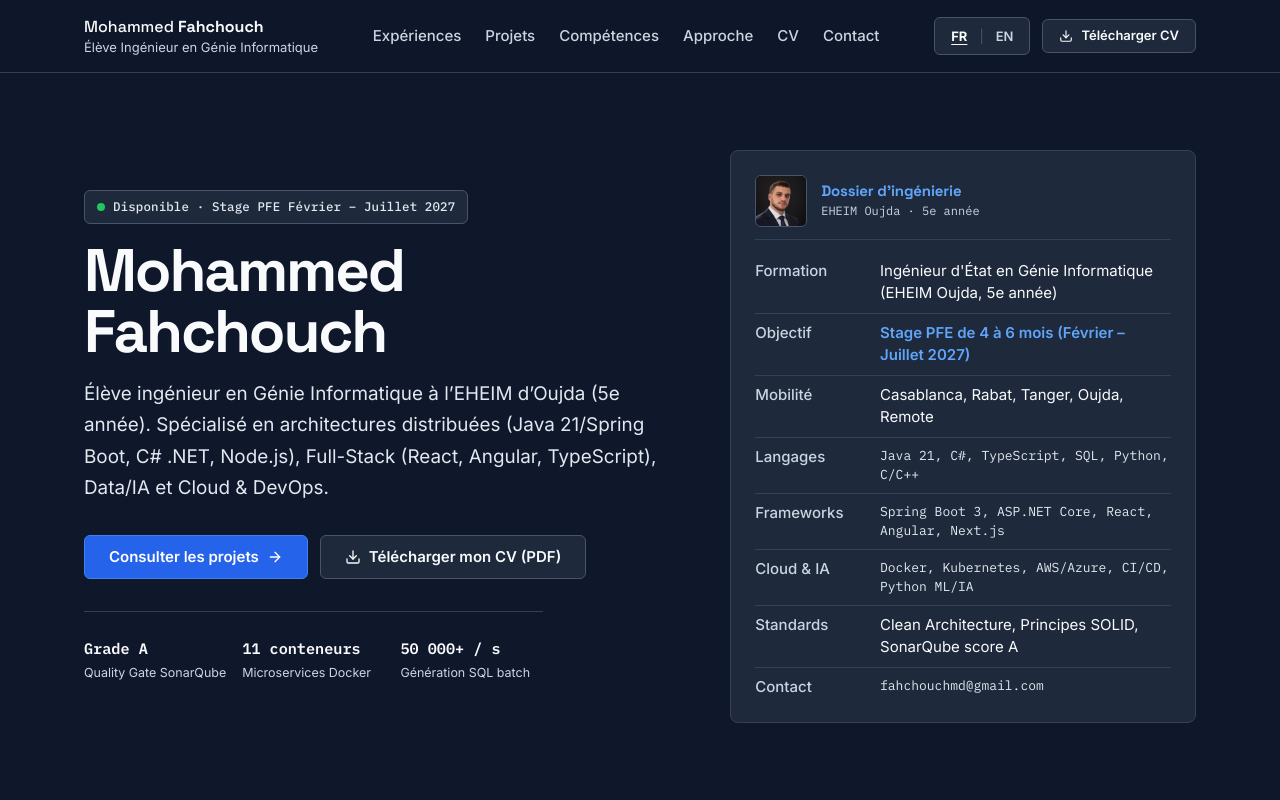
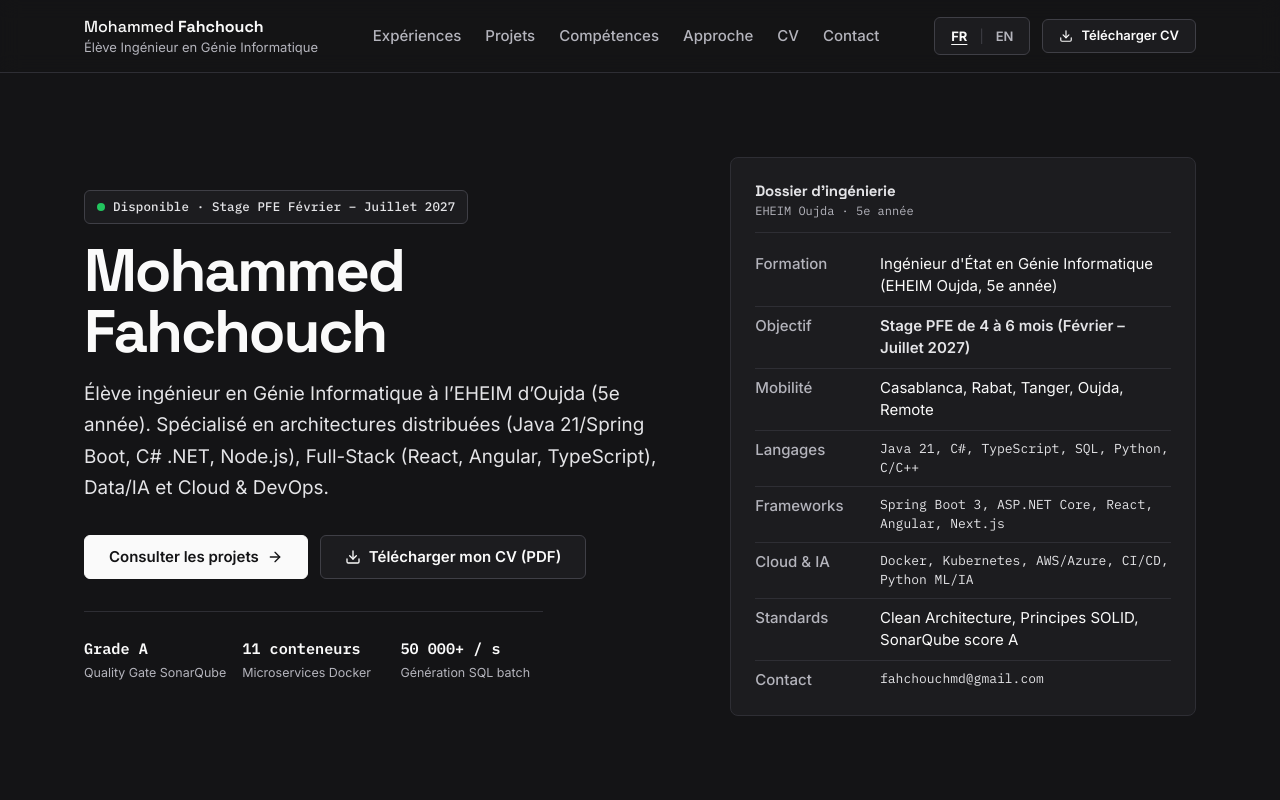
Before and after one commit to fahchouchsm/Portfolio, a React (Vite) app: page / in a window 1280 px wide. Shown: the top 800 px of the page. Built offline with nearby package versions, Linux system fonts and the light colour scheme.

Commit message:
style(hero): remove hero avatar and switch to neutral dark graphite (#141416/#1c1c1f) without blue tint

```diff
--- a/index.html
+++ b/index.html
@@ -4,7 +4,7 @@
     <meta charset="UTF-8" />
     <meta name="viewport" content="width=device-width, initial-scale=1.0" />
     <link rel="icon" href="/favicon.svg" type="image/svg+xml" />
-    <meta name="theme-color" content="#0f172a" />
+    <meta name="theme-color" content="#141416" />
     <link rel="icon" href="/favicon.ico" sizes="48x48" />
     <link rel="apple-touch-icon" href="/apple-touch-icon.png" />
     <meta
--- a/src/Portfolio.tsx
+++ b/src/Portfolio.tsx
@@ -425,13 +425,6 @@ export default function Portfolio() {
             <div className="hero-card-col">
               <div className="profile-spec-card">
                 <div className="spec-card-header">
-                  <img
-                    src="/pfp.png"
-                    alt="Mohammed Fahchouch"
-                    className="spec-avatar"
-                    width={52}
-                    height={52}
-                  />
                   <div>
                     <h2 className="spec-header-title">
                       {lang === "fr" ? "Dossier d'ingénierie" : "Engineering Dossier"}
--- a/src/index.css
+++ b/src/index.css
@@ -1803,8 +1803,8 @@ h1, h2, h3, h4, .brand-name, .section-title, .hero-title {
 .project-category-badge {
   border-radius: var(--radius-inner);
   background-color: var(--color-accent-wash);
-  color: var(--color-accent-soft);
-  border: 1px solid rgba(96, 165, 250, 0.3);
+  color: var(--color-ink);
+  border: 1px solid var(--color-rule-2);
 }
 
 .btn {
--- a/src/tokens.css
+++ b/src/tokens.css
@@ -1,4 +1,4 @@
-/* Readable Slate Engineering Palette (ui-ux-pro-max Developer Tool / Slate-900 + Slate-800) */
+/* Neutral Graphite Pro Dark (#141416 / #1c1c1f) · Zero Blue Tint · High Readability */
 :root {
   color-scheme: dark;
 
@@ -54,38 +54,38 @@
   --z-toast: 500;
   --z-tooltip: 600;
 
-  /* Slate-900 / Slate-800 Balanced Dark Surfaces (No pitch-black crush) */
-  --color-paper: #0f172a;
-  --color-paper-2: #1e293b;
-  --color-paper-3: #273549;
-  --color-paper-elevated: #334155;
+  /* Neutral Graphite Surfaces (No blue tint, no pitch-black) */
+  --color-paper: #141416;
+  --color-paper-2: #1c1c1f;
+  --color-paper-3: #252529;
+  --color-paper-elevated: #2e2e34;
 
-  /* High-Legibility Text Hierarchy */
-  --color-ink: #f8fafc;
-  --color-ink-2: #e2e8f0;
-  --color-muted: #cbd5e1;
+  /* High-Contrast Text Hierarchy */
+  --color-ink: #fafafa;
+  --color-ink-2: #e4e4e7;
+  --color-muted: #b4b4bc;
 
-  /* Crisp Slate Borders */
-  --color-rule: #334155;
-  --color-rule-2: #475569;
+  /* Crisp Neutral Borders */
+  --color-rule: #2e2e34;
+  --color-rule-2: #3f3f46;
 
-  /* Primary Accent: Calm Engineering Blue + Green Live Dot */
-  --color-accent: #60a5fa;
-  --color-accent-hover: #93c5fd;
-  --color-accent-ink: #0f172a;
-  --color-focus: #60a5fa;
-  --color-accent-wash: rgba(96, 165, 250, 0.14);
-  --color-accent-soft: #93c5fd;
+  /* Restrained Professional Accent */
+  --color-accent: #e4e4e7;
+  --color-accent-hover: #ffffff;
+  --color-accent-ink: #141416;
+  --color-focus: #a1a1aa;
+  --color-accent-wash: rgba(255, 255, 255, 0.08);
+  --color-accent-soft: #fafafa;
 
-  /* Button Primary: Crisp High-Contrast Blue-600 with White Text */
-  --color-btn-primary-bg: #2563eb;
-  --color-btn-primary-hover: #1d4ed8;
-  --color-btn-primary-text: #ffffff;
-  --color-btn-primary-border: #3b82f6;
+  /* Button Primary: Crisp White on Neutral Graphite */
+  --color-btn-primary-bg: #fafafa;
+  --color-btn-primary-hover: #e4e4e7;
+  --color-btn-primary-text: #141416;
+  --color-btn-primary-border: #fafafa;
 
   /* Surfaces & Overlays */
-  --color-header-bg: rgba(15, 23, 42, 0.9);
-  --color-backdrop: rgba(2, 6, 23, 0.8);
+  --color-header-bg: rgba(20, 20, 22, 0.9);
+  --color-backdrop: rgba(10, 10, 12, 0.82);
 
   /* Typefaces */
   --font-display: "Space Grotesk", ui-sans-serif, system-ui, sans-serif;
@@ -97,6 +97,6 @@
   --radius-inner: 6px;
   --radius-pill: 6px;
   --rule-hair: 1px;
-  --shadow-card: 0 2px 10px -2px rgba(2, 6, 23, 0.35);
-  --shadow-hover: 0 12px 28px -8px rgba(2, 6, 23, 0.55);
+  --shadow-card: 0 2px 10px -2px rgba(0, 0, 0, 0.35);
+  --shadow-hover: 0 12px 28px -8px rgba(0, 0, 0, 0.55);
 }
```
